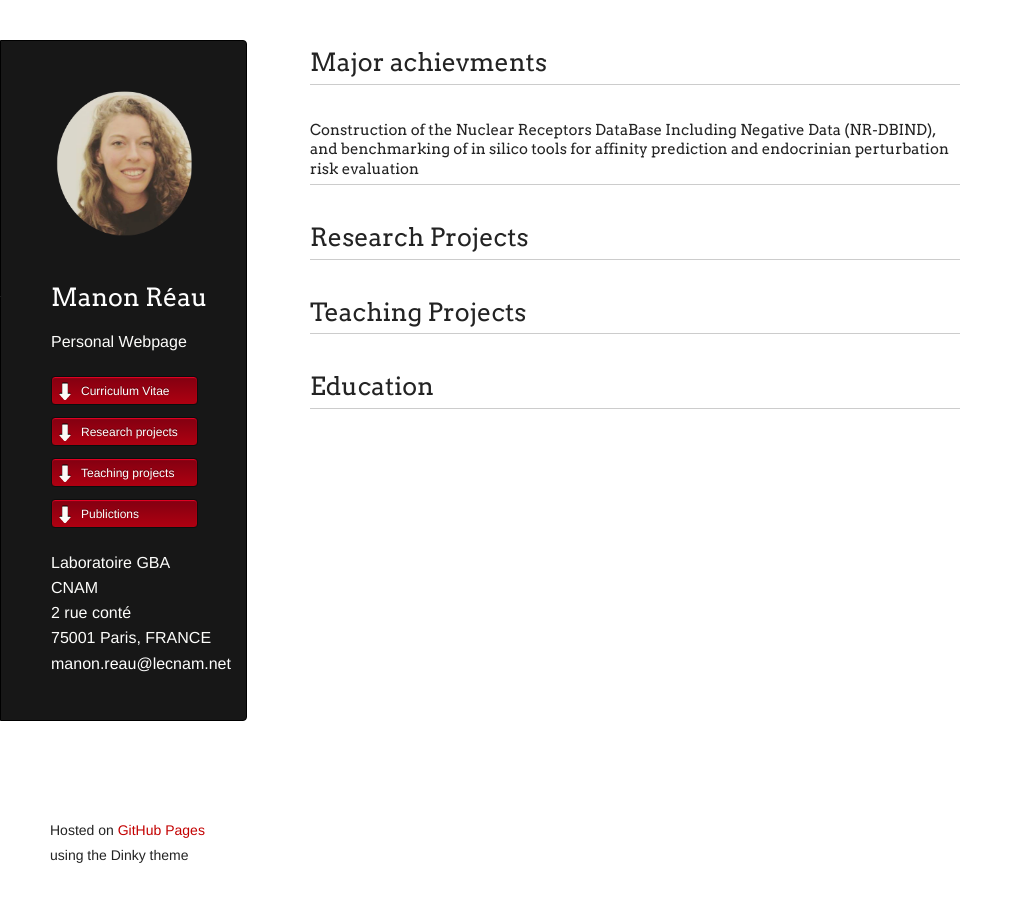
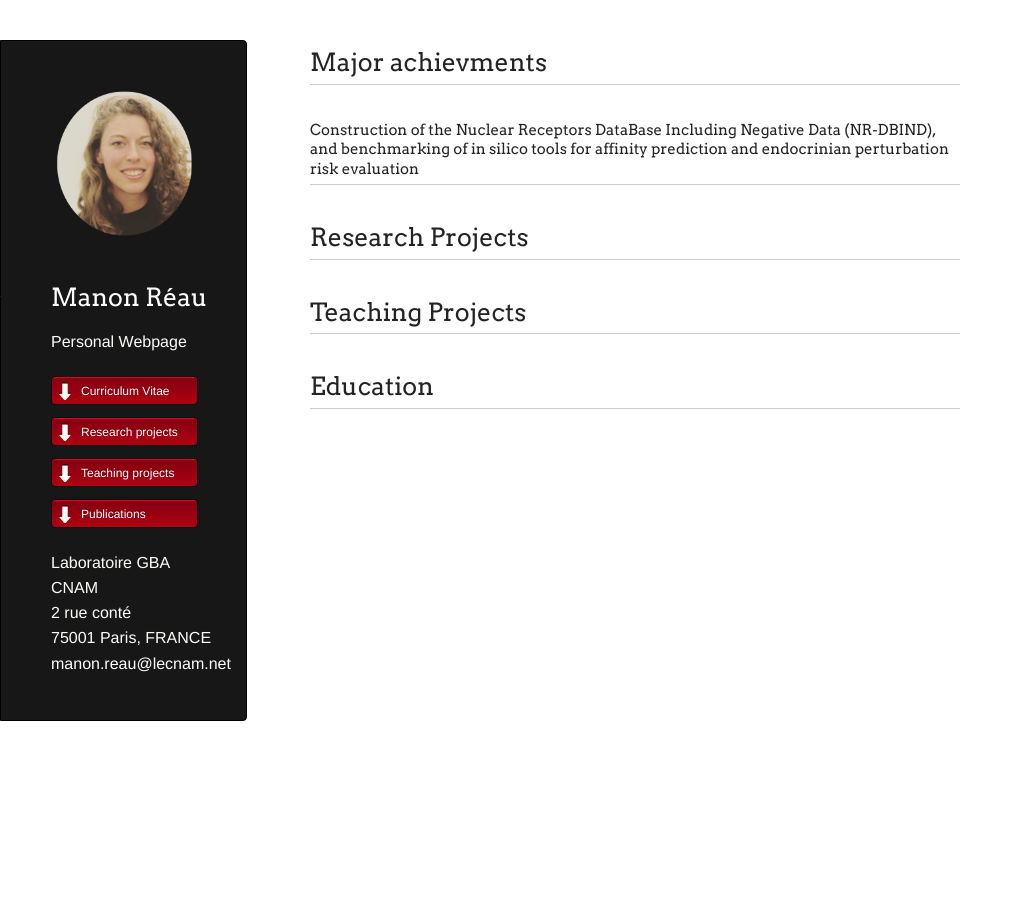
Before and after one commit to ManonR11/manonreau.github.io, a Jekyll site: the page built from index.md, in a window 1280 px wide. Shown: the whole page, without its empty margins (0-1023 px from the left). Built offline with Jekyll 4.4.1, drawn with Linux system fonts in a browser that asks for light colours; our own code applies the rules of GitHub Pages for plain Markdown files.

Commit message:
Update default.html

```diff
--- a/_layouts/default.html
+++ b/_layouts/default.html
@@ -24,7 +24,7 @@
             <li class="download"><a class="buttons" href="{{ site.github.zip_url }}">Curriculum Vitae</a></li>
             <li class="download"><a class="buttons" href="{{ site.github.tar_url }}">Research projects</a></li>
             <li class="download"><a class="buttons" href="{{ site.github.tar_url }}">Teaching projects</a></li>
-            <li class="download"><a class="buttons" href="{{ site.github.tar_url }}">Publictions</a></li>
+            <li class="download"><a class="buttons" href="{{ site.github.tar_url }}">Publications</a></li>
           {% endif %}
         </ul>
 
@@ -48,7 +48,6 @@
       </section>
 
       <footer>
-        <p><small>Hosted on <a href="https://pages.github.com">GitHub Pages</a> using the Dinky theme</small></p>
       </footer>
     </div>
     <!--[if !IE]><script>fixScale(document);</script><![endif]-->
```
